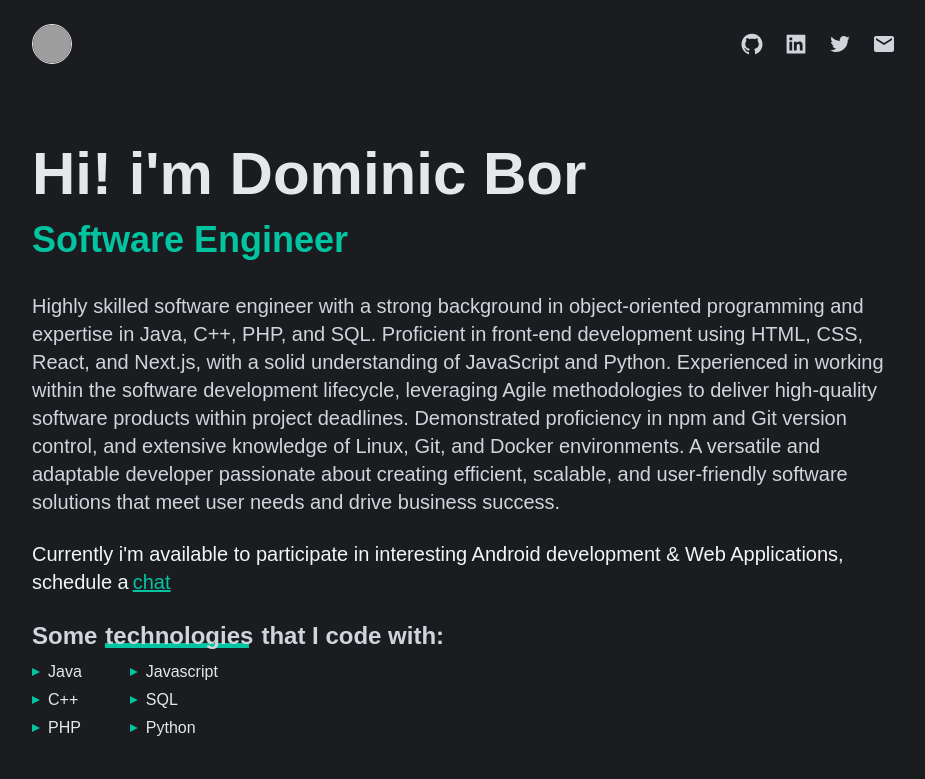
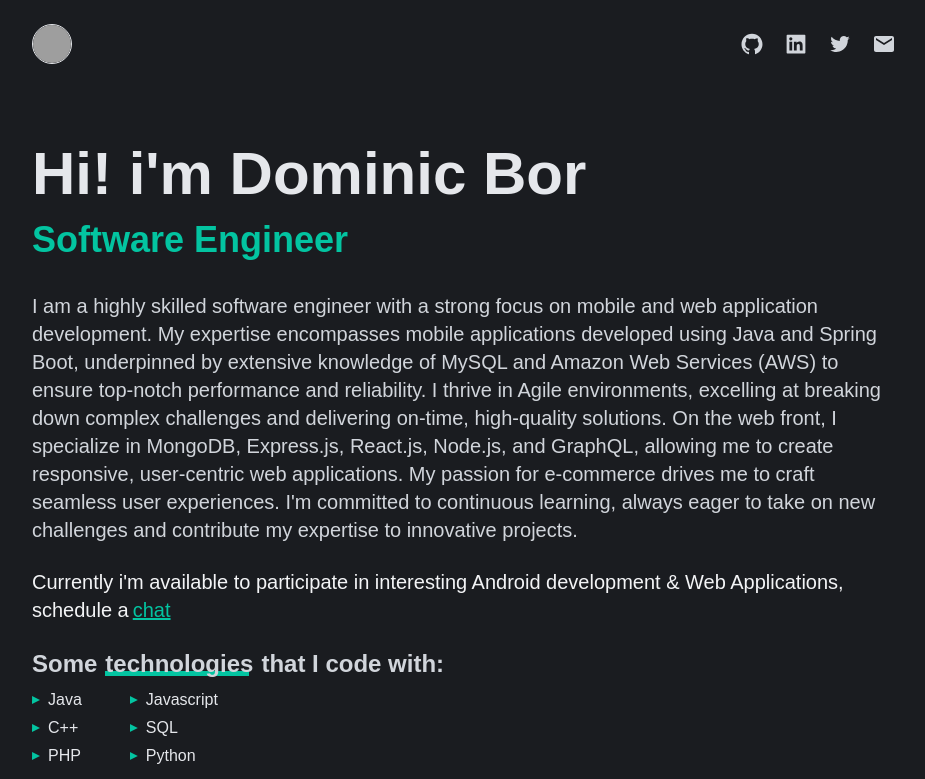
Before and after one commit to sirbor/sirbor.github.io, a React (Create React App) app: page / in a window 1280 px wide. Shown: the top 779 px of the page, without its empty margins (176-1101 px from the left). Built offline with nearby package versions, Linux system fonts and the light colour scheme; grey boxes are pictures that could not be loaded; a web font is replaced by a local one.

Commit message:
Updated the portfolio wil latest skills

```diff
--- a/src/components/About.js
+++ b/src/components/About.js
@@ -21,7 +21,7 @@ const About = () => {
         Software Engineer
       </p>
       <p className="text-gray-300 animate3 sm:text-xl text-base mt-4 mb-6 ">
-        Highly skilled software engineer with a strong background in object-oriented programming and expertise in Java, C++, PHP, and SQL. Proficient in front-end development using HTML, CSS, React, and Next.js, with a solid understanding of JavaScript and Python. Experienced in working within the software development lifecycle, leveraging Agile methodologies to deliver high-quality software products within project deadlines. Demonstrated proficiency in npm and Git version control, and extensive knowledge of Linux, Git, and Docker environments. A versatile and adaptable developer passionate about creating efficient, scalable, and user-friendly software solutions that meet user needs and drive business success.</p>
+      I am a highly skilled software engineer with a strong focus on mobile and web application development. My expertise encompasses mobile applications developed using Java and Spring Boot, underpinned by extensive knowledge of MySQL and Amazon Web Services (AWS) to ensure top-notch performance and reliability. I thrive in Agile environments, excelling at breaking down complex challenges and delivering on-time, high-quality solutions. On the web front, I specialize in MongoDB, Express.js, React.js, Node.js, and GraphQL, allowing me to create responsive, user-centric web applications. My passion for e-commerce drives me to craft seamless user experiences. I'm committed to continuous learning, always eager to take on new challenges and contribute my expertise to innovative projects.</p>
       <p className="mb-6 font-medium text-gray-100 text-xl">
         Currently i'm available to participate in interesting Android development & Web Applications, schedule a
         <a
```
